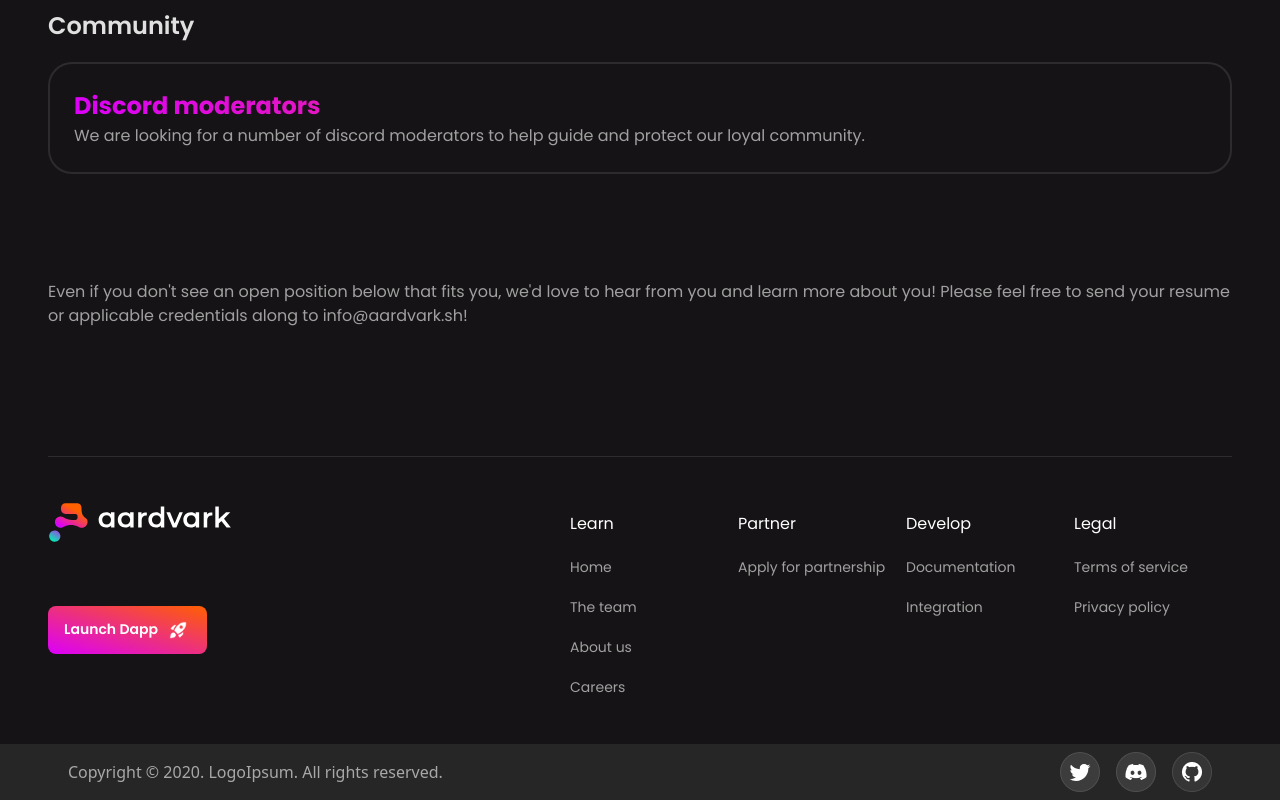
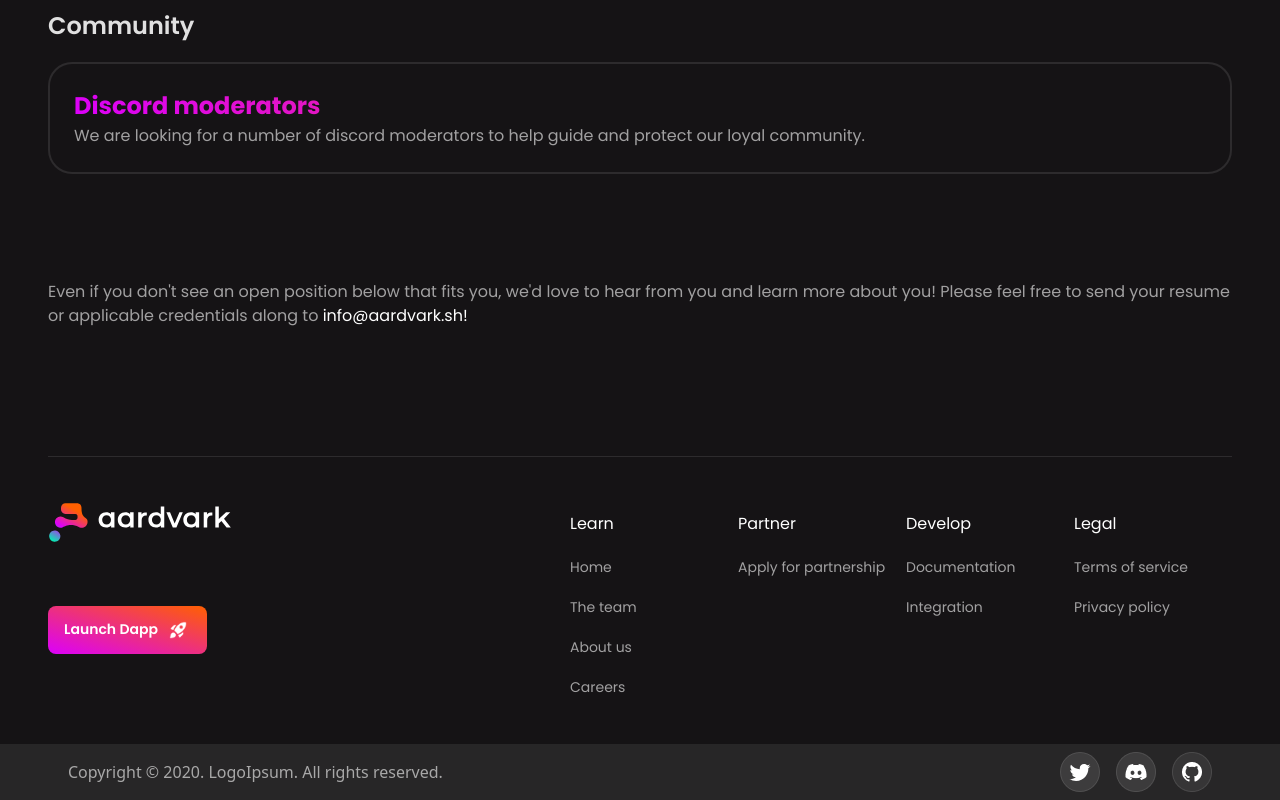
Before and after one commit to marvy-codes/advark-landingPage, a Vue app: page /Careers in a window 1280 px wide. Shown: the part 1063-1863 px from the top of the page. Built offline with nearby package versions, Linux system fonts and the light colour scheme; a web font is replaced by a local one.

Commit message:
fix: email link

```diff
--- a/src/views/CareersView.vue
+++ b/src/views/CareersView.vue
@@ -39,7 +39,7 @@
         </p>
 
         <h2
-          class="mt-[44px] mb-[16px] text-center font-semibold leading-[24px] text-[#ffffffde] md:text-left md:text-[24px] md:leading-[40px]"
+          class="mt-[44px] mb-[16px] text-center text-[24px] font-semibold leading-[24px] text-[#ffffffde] md:text-left md:leading-[40px]"
         >
           Marketing
         </h2>
@@ -104,7 +104,9 @@
             Even if you don't see an open position below that fits you, we'd
             love to hear from you and learn more about you! Please feel free to
             send your resume or applicable credentials along to
-            info@aardvark.sh!
+            <a href="mailto:info@aardvark.sh!" class="text-white">info@aardvark.sh!</a>
+
+
           </p>
       </div>
     </PageLayout>
```
